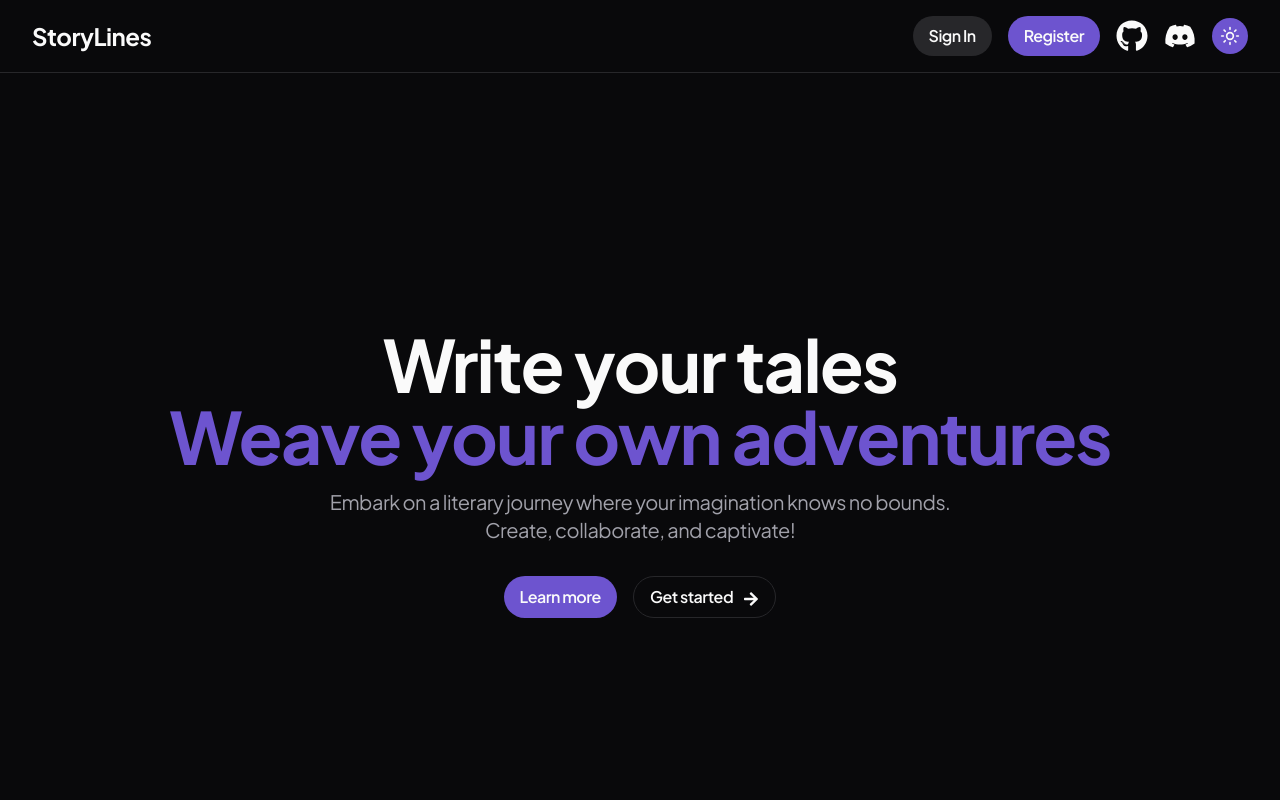
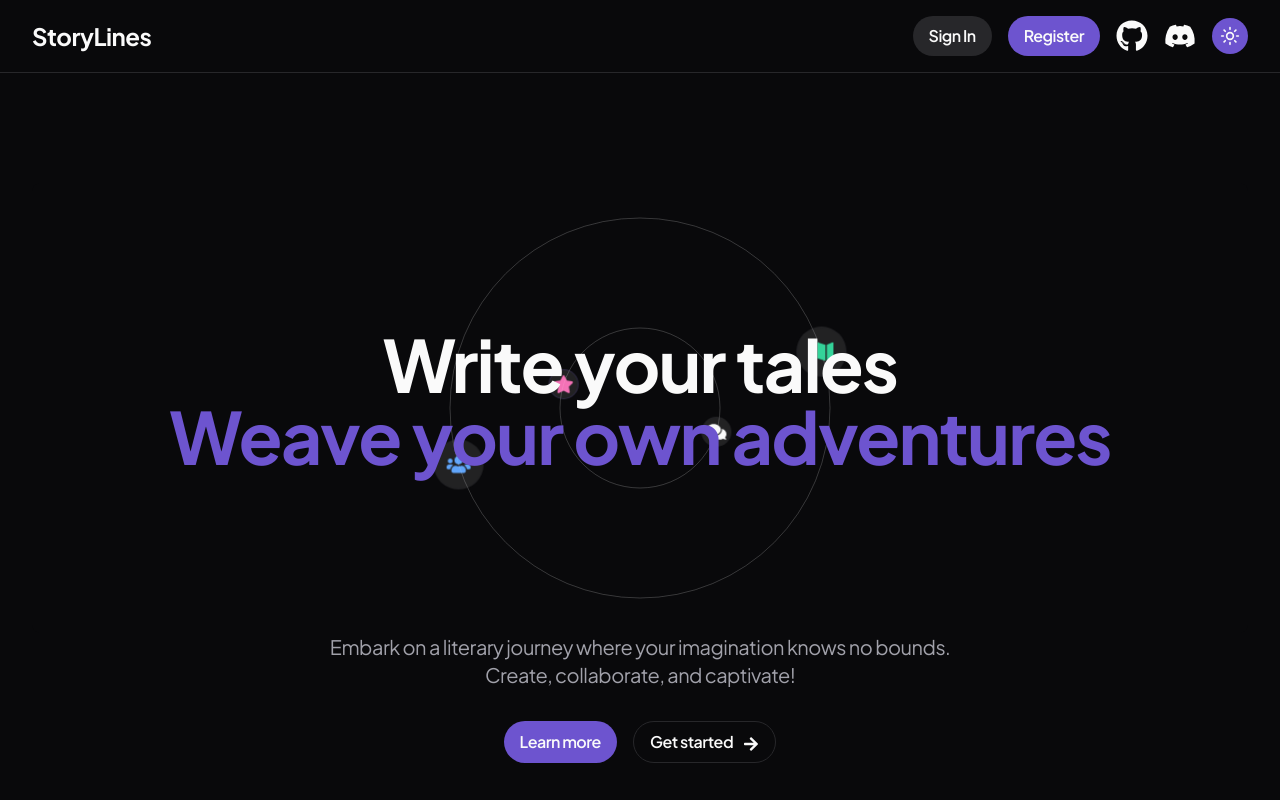
Before and after one commit to praneethravuri/storylines, a Next.js app: page / in a window 1280 px wide. Shown: the top 800 px of the page. Built offline with nearby package versions, Linux system fonts and the light colour scheme.

Commit message:
Landing page hero design

```diff
--- a/components/LandingPage.tsx
+++ b/components/LandingPage.tsx
@@ -1,14 +1,14 @@
 import React from 'react';
 import Link from 'next/link';
-import { FaArrowRight, FaPencilAlt, FaRegCompass, FaQuestion } from 'react-icons/fa';
+import { FaArrowRight, FaPencilAlt, FaRegCompass, FaMap, FaUsers, FaStar, FaComments } from 'react-icons/fa';
 import { TbRouteSquare } from "react-icons/tb";
 import styles from "@/styles/Landingpage.module.css";
 import {
-  Accordion,
-  AccordionContent,
+  Accordion, AccordionContent,
   AccordionItem,
   AccordionTrigger,
-} from "@/components/ui/accordion";
+} from '@/components/ui/accordion';
+import OrbitingCircles from '@/components/magicui/orbiting-circles';
 
 const cardContent = [
   { icon: FaPencilAlt, title: "Create", tagline: "Unleash your imagination and bring stories to life" },
@@ -45,15 +45,54 @@ const LandingPage = () => {
 };
 
 const Hero = () => (
-  <main className="container min-h-screen flex flex-col justify-center items-center w-full text-center py-20 relative overflow-hidden">
-    <h1 className="heading-landing mb-4 ">
-      Write your tales <br />
-      <span className="text-primary">Weave your own adventures</span>
-    </h1>
-    <p className="paragraph-primary mb-8 max-w-2xl mx-auto">
+  <main className="container min-h-screen flex flex-col justify-center items-center w-full text-center relative overflow-hidden">
+    <div className="relative flex h-[450px] w-full flex-col items-center justify-center overflow-hidden rounded-lg bg-background">
+      <h1 className="heading-landing mb-4 relative z-10">
+        Write your tales <br />
+        <span className="text-primary">Weave your own adventures</span>
+      </h1>
+
+      {/* Inner Circles */}
+      <OrbitingCircles
+        className="size-[30px] bg-primary/10 text-pink-400 border border-primary/20"
+        duration={20}
+        delay={20}
+        radius={80}
+      >
+        <FaStar className="size-5" />
+      </OrbitingCircles>
+      <OrbitingCircles
+        className="size-[30px] bg-secondary/30 text-foreground border border-secondary/40"
+        duration={20}
+        delay={10}
+        radius={80}
+      >
+        <FaComments className="size-5" />
+      </OrbitingCircles>
+
+      {/* Outer Circles (reverse) */}
+      <OrbitingCircles
+        className="size-[50px] bg-accent/20 text-blue-400 border border-accent/30"
+        radius={190}
+        duration={20}
+        reverse
+      >
+        <FaUsers className="size-6" />
+      </OrbitingCircles>
+      <OrbitingCircles
+        className="size-[50px] bg-muted/30 text-emerald-400 border border-muted/40"
+        radius={190}
+        duration={20}
+        delay={20}
+        reverse
+      >
+        <FaMap className="size-6" />
+      </OrbitingCircles>
+    </div>
+    <p className="paragraph-primary mb-8 max-w-2xl mx-auto relative z-10">
       Embark on a literary journey where your imagination knows no bounds. Create, collaborate, and captivate!
     </p>
-    <div className="flex flex-col sm:flex-row justify-center space-y-4 sm:space-y-0 sm:space-x-4">
+    <div className="flex flex-col sm:flex-row justify-center space-y-4 sm:space-y-0 sm:space-x-4 relative z-10">
       <button className="btn btn-primary">Learn more</button>
       <Link href="/storymap" className="btn btn-outline group">
         Get started <FaArrowRight className="inline-block ml-2 group-hover:translate-x-1 transition-transform" />
@@ -82,6 +121,7 @@ const Features = () => (
         </div>
       ))}
     </div>
+
   </section>
 );
 
@@ -120,7 +160,6 @@ const Footer = () => (
     <div className="container mx-auto flex flex-col md:flex-row justify-between items-center">
       <div className="mb-8 md:mb-0">
         <h2 className="text-2xl font-bold">StoryLines</h2>
-        <p className="text-sm text-muted-foreground">Crafting tales, one chapter at a time</p>
       </div>
       <nav className="flex flex-wrap justify-center md:justify-end">
         <Link href="/about" className="mx-3 nav-link">About</Link>
--- /dev/null
+++ b/components/magicui/orbiting-circles.tsx
@@ -0,0 +1,58 @@
+import { cn } from "@/lib/utils";
+
+export interface OrbitingCirclesProps {
+  className?: string;
+  children?: React.ReactNode;
+  reverse?: boolean;
+  duration?: number;
+  delay?: number;
+  radius?: number;
+  path?: boolean;
+}
+
+export default function OrbitingCircles({
+  className,
+  children,
+  reverse,
+  duration = 20,
+  delay = 10,
+  radius = 50,
+  path = true,
+}: OrbitingCirclesProps) {
+  return (
+    <>
+      {path && (
+        <svg
+          xmlns="http://www.w3.org/2000/svg"
+          version="1.1"
+          className="pointer-events-none absolute inset-0 size-full"
+        >
+          <circle
+            className="stroke-black/10 stroke-1 dark:stroke-white/10"
+            cx="50%"
+            cy="50%"
+            r={radius}
+            fill="none"
+          />
+        </svg>
+      )}
+
+      <div
+        style={
+          {
+            "--duration": duration,
+            "--radius": radius,
+            "--delay": -delay,
+          } as React.CSSProperties
+        }
+        className={cn(
+          "absolute flex size-full transform-gpu animate-orbit items-center justify-center rounded-full border bg-black/10 [animation-delay:calc(var(--delay)*1000ms)] dark:bg-white/10",
+          { "[animation-direction:reverse]": reverse },
+          className,
+        )}
+      >
+        {children}
+      </div>
+    </>
+  );
+}
--- a/tailwind.config.ts
+++ b/tailwind.config.ts
@@ -67,10 +67,21 @@ const config = {
           from: { height: "var(--radix-accordion-content-height)" },
           to: { height: "0" },
         },
+        orbit: {
+          "0%": {
+            transform:
+              "rotate(0deg) translateY(calc(var(--radius) * 1px)) rotate(0deg)",
+          },
+          "100%": {
+            transform:
+              "rotate(360deg) translateY(calc(var(--radius) * 1px)) rotate(-360deg)",
+          },
+        },
       },
       animation: {
         "accordion-down": "accordion-down 0.2s ease-out",
         "accordion-up": "accordion-up 0.2s ease-out",
+        orbit: "orbit calc(var(--duration)*1s) linear infinite",
 
       },
     },
```
